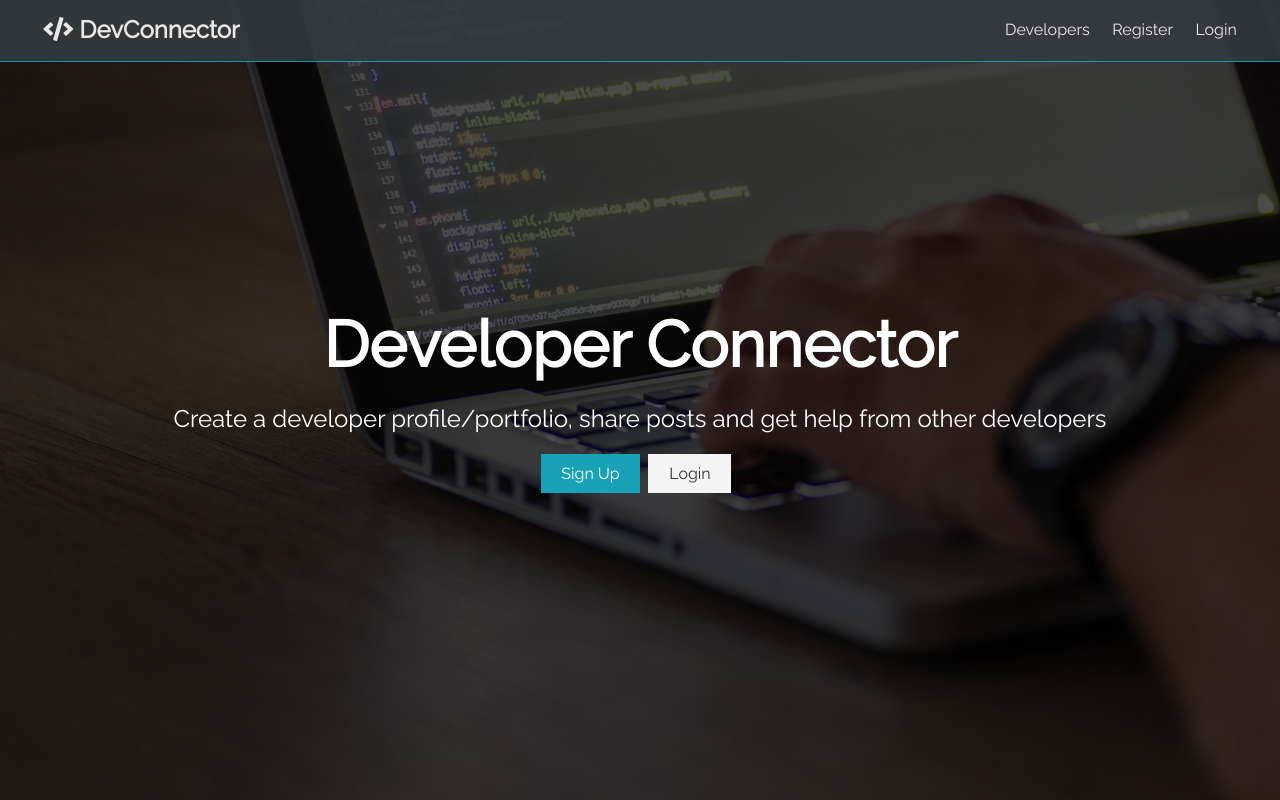
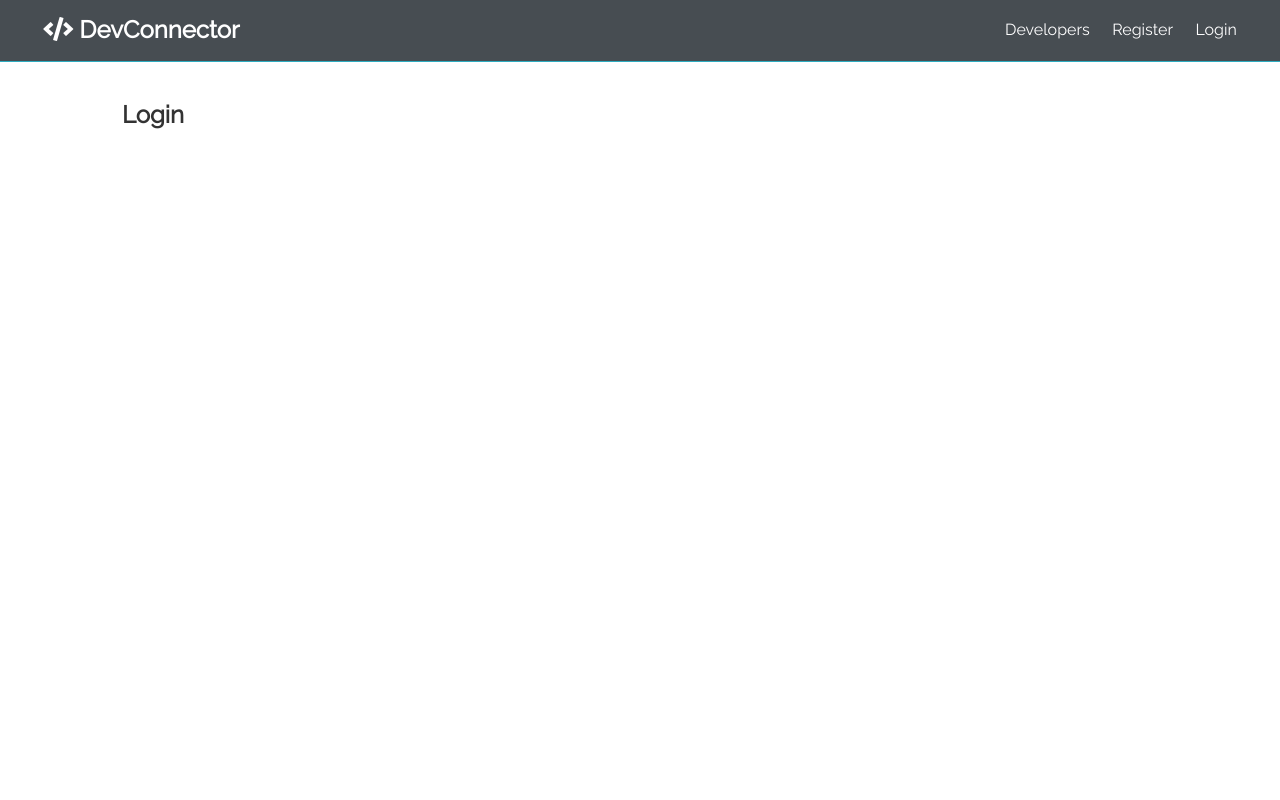
Before and after one commit to LuizEduardoCardozo/devConnector, a React (Create React App) app in the folder client/: page /login in a window 1280 px wide. Built offline with nearby package versions, Linux system fonts and the light colour scheme.

Commit message:
added login and register routes to landing page

```diff
--- a/client/src/App.js
+++ b/client/src/App.js
@@ -1,16 +1,26 @@
 import React from 'react';
+import {BrowserRouter as Router, Route, Switch} from 'react-router-dom';
 
 import Navbar from './components/Navbar';
 import Landing from './components/Landing';
+
+import Register from './components/auth/Register';
+import Login from './components/auth/Login';
 
 import './index.css';
 
 function App() {
   return (
-    <>
+    <Router>
       <Navbar />
-      <Landing />
-    </>
+      <Route exact path="/" component={Landing} />
+      <section className="container">
+        <Switch >
+          <Route exact path="/register" component={Register} />
+          <Route exact path="/login" component={Login} />
+        </Switch>
+      </section>
+    </Router>
   );
 }
 
--- a/client/src/components/Landing.js
+++ b/client/src/components/Landing.js
@@ -1,4 +1,6 @@
 import React from 'react';
+
+import {Link} from 'react-router-dom';
 
 function Landing() {
   return (
@@ -12,8 +14,8 @@
                         other developers
                     </p>
                     <div class="buttons">
-                        <a href="register.html" class="btn btn-primary">Sign Up</a>
-                        <a href="login.html" class="btn btn-light">Login</a>
+                        <Link to="/register" class="btn btn-primary">Sign Up</Link>
+                        <Link to="/login" class="btn btn-light">Login</Link>
                     </div>
                 </div>
             </div>
--- a/client/src/components/Navbar.js
+++ b/client/src/components/Navbar.js
@@ -1,15 +1,17 @@
 import React from 'react';
+
+import {Link} from 'react-router-dom';
 
 function Navbar() {
   return (
         <nav class="navbar bg-dark">
         <h1>
-            <a href="index.html"><i class="fas fa-code"></i> DevConnector</a>
+            <Link to="/"><i class="fas fa-code"></i> DevConnector</Link>
         </h1>
         <ul>
-            <li><a href="profiles.html">Developers</a></li>
-            <li><a href="register.html">Register</a></li>
-            <li><a href="login.html">Login</a></li>
+            <li><Link to="/profiles">Developers</Link></li>
+            <li><Link to="/register">Register</Link></li>
+            <li><Link to="/login">Login</Link></li>
         </ul>
     </nav>
   );
--- /dev/null
+++ b/client/src/components/auth/Login.js
@@ -0,0 +1,9 @@
+import React from 'react';
+
+// import { Container } from './styles';
+
+function Login() {
+  return (<h1>Login</h1>);
+}
+
+export default Login;
--- /dev/null
+++ b/client/src/components/auth/Register.js
@@ -0,0 +1,9 @@
+import React from 'react';
+
+// import { Container } from './styles';
+
+function Register() {
+  return (<h1>Register</h1>);
+}
+
+export default Register;
```
